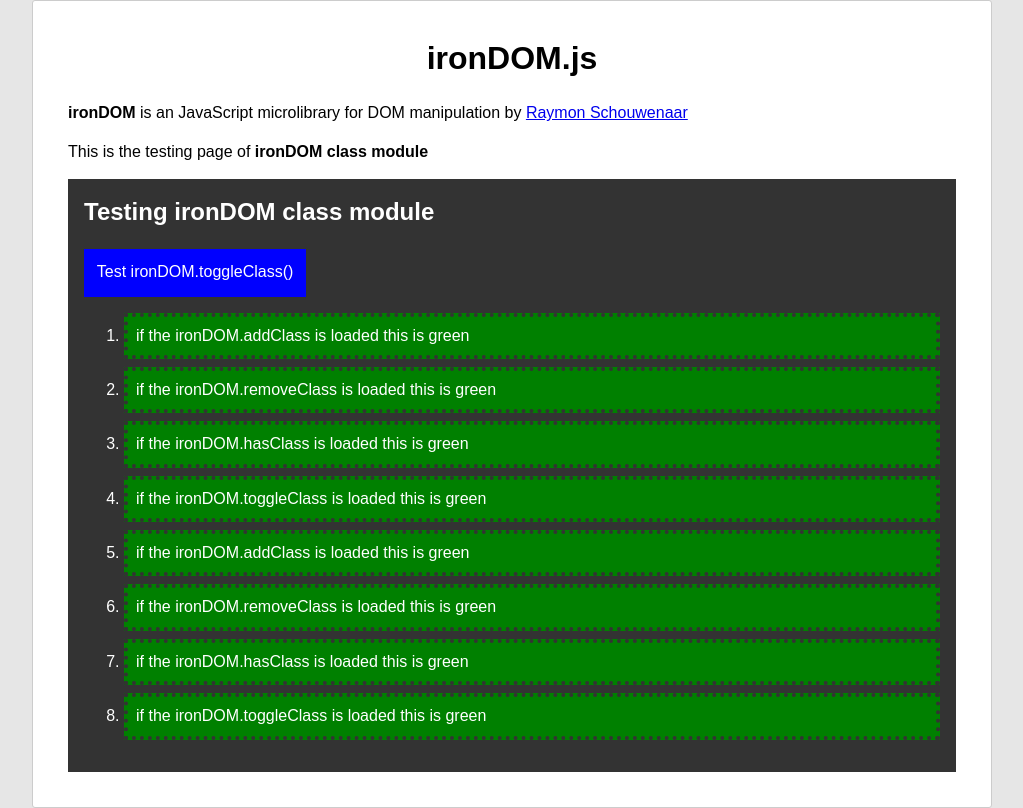
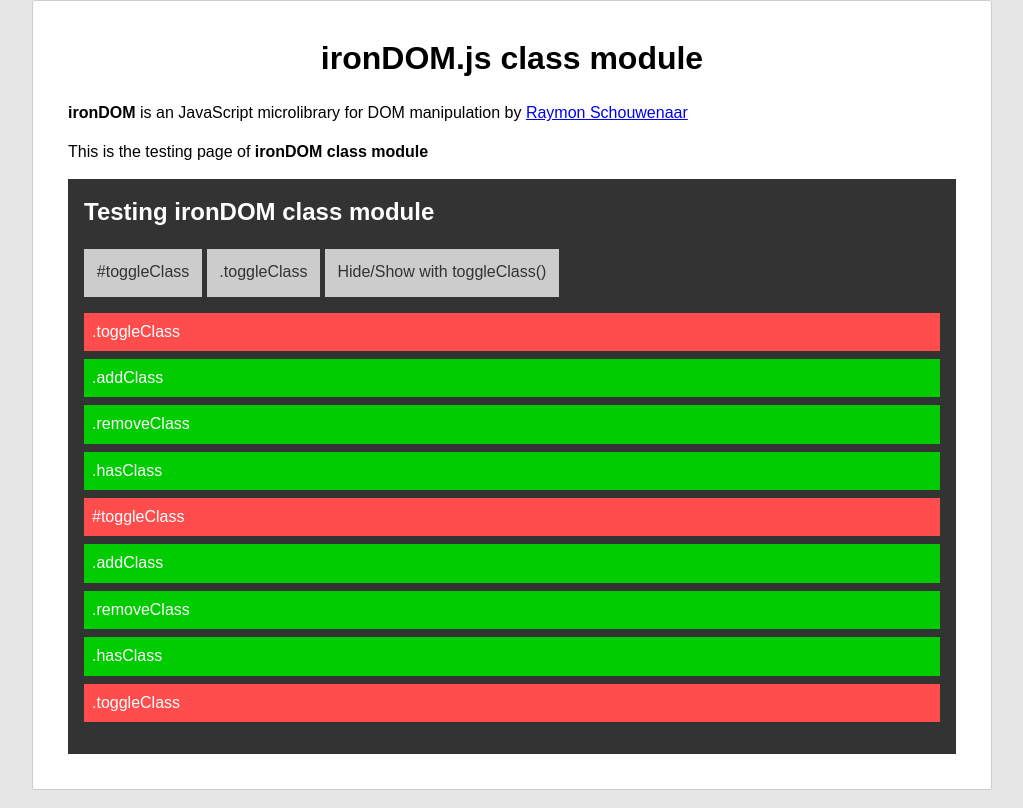
Before and after one commit to ironDOM/ironDOM-mobilecheck-module, a plain HTML site: page index.html in a window 1280 px wide. Shown: the whole page, without its empty margins (128-1151 px from the left). Drawn offline with Linux system fonts and the light colour scheme.

Commit message:
Finished the event listners

```diff
--- a/index.html
+++ b/index.html
@@ -3,7 +3,7 @@
   <head>
     <meta charset="utf-8">
     <meta http-equiv="X-UA-Compatible" content="IE=edge">
-    <title>ironDOM | JavaScript microlibrary for DOM manipulation</title>
+    <title>ironDOM.js class module | JavaScript microlibrary for DOM manipulation</title>
     <meta name="description" content="ironDOM is an JavaScript microlibrary for DOM manipulation">
     <meta name="viewport" content="width=device-width, initial-scale=1">
     <link rel="stylesheet" href="stylesheets/main.css">
@@ -15,23 +15,26 @@
       to improve your experience.
     </p><![endif]-->
     <div class="container">
-      <div class="content"><h1 id="irondom-js">ironDOM.js</h1>
+      <div class="content"><h1 id="irondom-js-class-module">ironDOM.js class module</h1>
 <p><strong>ironDOM</strong> is an JavaScript microlibrary for DOM manipulation by <a href="https://twitter.com/rsschouwenaar">Raymon Schouwenaar</a></p>
 <p>This is the testing page of <strong>ironDOM class module</strong></p>
 
       </div>
       <div class="test">
         <h2>Testing ironDOM class module</h2>
-        <button id="button">Test ironDOM.toggleClass()</button>
+        <button id="button">#toggleClass</button>
+        <button id="button2">.toggleClass</button>
+        <button id="button3">Hide/Show with toggleClass()</button>
         <ol>
-          <li class="addClass red"> if the ironDOM.addClass is loaded this is green</li>
-          <li class="removeClass red"> if the ironDOM.removeClass is loaded this is green</li>
-          <li class="hasClass red"> if the ironDOM.hasClass is loaded this is green</li>
-          <li class="toggleClass red"> if the ironDOM.toggleClass is loaded this is green</li>
-          <li class="addClass red"> if the ironDOM.addClass is loaded this is green</li>
-          <li class="removeClass red"> if the ironDOM.removeClass is loaded this is green</li>
-          <li class="hasClass red"> if the ironDOM.hasClass is loaded this is green</li>
-          <li class="toggleClass red"> if the ironDOM.toggleClass is loaded this is green</li>
+          <li class="toggleClass red"> .toggleClass</li>
+          <li class="addClass red">.addClass</li>
+          <li class="removeClass red"> .removeClass</li>
+          <li class="hasClass red"> .hasClass</li>
+          <li id="toggleClass" class="red"> #toggleClass</li>
+          <li class="addClass red"> .addClass</li>
+          <li class="removeClass red"> .removeClass</li>
+          <li class="hasClass red"> .hasClass</li>
+          <li class="toggleClass red"> .toggleClass</li>
         </ol>
       </div>
     </div>
--- a/scripts/irondom.js
+++ b/scripts/irondom.js
@@ -4,7 +4,11 @@ var ironDOM = (function (ironDOM)  {
   var hasClass, addClass, removeClass, toggleClass;
 
   var forEach = function(element, classes, functionName) {
-    if(typeof element === 'object') {
+    //console.log('element: ', element);
+    //console.log('classes: ', classes);
+    //console.log('functionName: ', functionName);
+
+    if(typeof element === 'object' && element !== '') {
       var j;
       for (j = 0; j < classes.length; j++) {
         functionName(element, classes[j]);
--- a/scripts/test.js
+++ b/scripts/test.js
@@ -3,40 +3,49 @@
 
   var listItem = document.querySelector('li'),
       listItems = document.querySelectorAll('li'),
+      mytoggleIDelem = document.querySelector('#toggleClass'),
       mytoggleClassElem = document.querySelectorAll('.toggleClass'),
-      myButton = document.querySelectorAll('#button');
+      myButton = document.querySelector('#button'),
+      myButton2 = document.querySelector('#button2'),
+      myButton3 = document.querySelector('#button3');
 
 
-  myButton.onclick = function() {
-    console.log('click');
-    ironDOM.toggleClass(mytoggleClassElem, ['blue']);
-  };
+  myButton.addEventListener("click", function() {
+    ironDOM.toggleClass(mytoggleIDelem, ['green']);
+    ironDOM.toggleClass(mytoggleIDelem, ['red']);
+  });
+  myButton2.addEventListener("click", function() {
+    ironDOM.multiElements(mytoggleClassElem, function () {
+      ironDOM.toggleClass(this, ['green']);
+      ironDOM.toggleClass(this, ['red']);
+    });
+  });
+  myButton3.addEventListener("click", function() {
+    ironDOM.multiElements(listItems, function () {
+      ironDOM.toggleClass(this, ['ironDOM']);
+    });
+  });
+
 
   ironDOM.multiElements(listItems, function () {
+
+    ironDOM.addClass(this, ['ironDOM']);
+
     if(ironDOM.hasClass(this, ['addClass'])) {
-      ironDOM.removeClass(this, ['red'])
-      ironDOM.addClass(this, ['green', 'ironDOM']);
-    }
-  });
 
-  ironDOM.multiElements(listItems, function () {
-    if(ironDOM.hasClass(this, ['removeClass'])) {
-      ironDOM.removeClass(this, ['red'])
-      ironDOM.addClass(this, ['green', 'ironDOM']);
-    }
-  });
+      ironDOM.removeClass(this, ['red']);
+      ironDOM.addClass(this, ['green']);
 
-  ironDOM.multiElements(listItems, function () {
-    if(ironDOM.hasClass(this, ['hasClass'])) {
-      ironDOM.removeClass(this, ['red'])
-      ironDOM.addClass(this, ['green', 'ironDOM']);
-    }
-  });
+    } else if (ironDOM.hasClass(this, ['removeClass'])) {
 
-  ironDOM.multiElements(listItems, function () {
-    if(ironDOM.hasClass(this, ['toggleClass'])) {
-      ironDOM.removeClass(this, ['red'])
-      ironDOM.addClass(this, ['green', 'ironDOM']);
+      ironDOM.removeClass(this, ['red']);
+      ironDOM.addClass(this, ['green']);
+
+    } else if (ironDOM.hasClass(this, ['hasClass'])) {
+
+      ironDOM.removeClass(this, ['red']);
+      ironDOM.addClass(this, ['green']);
+
     }
   });
 
```
Also changed, not shown: stylesheets/main.css (+1 -1 lines).
